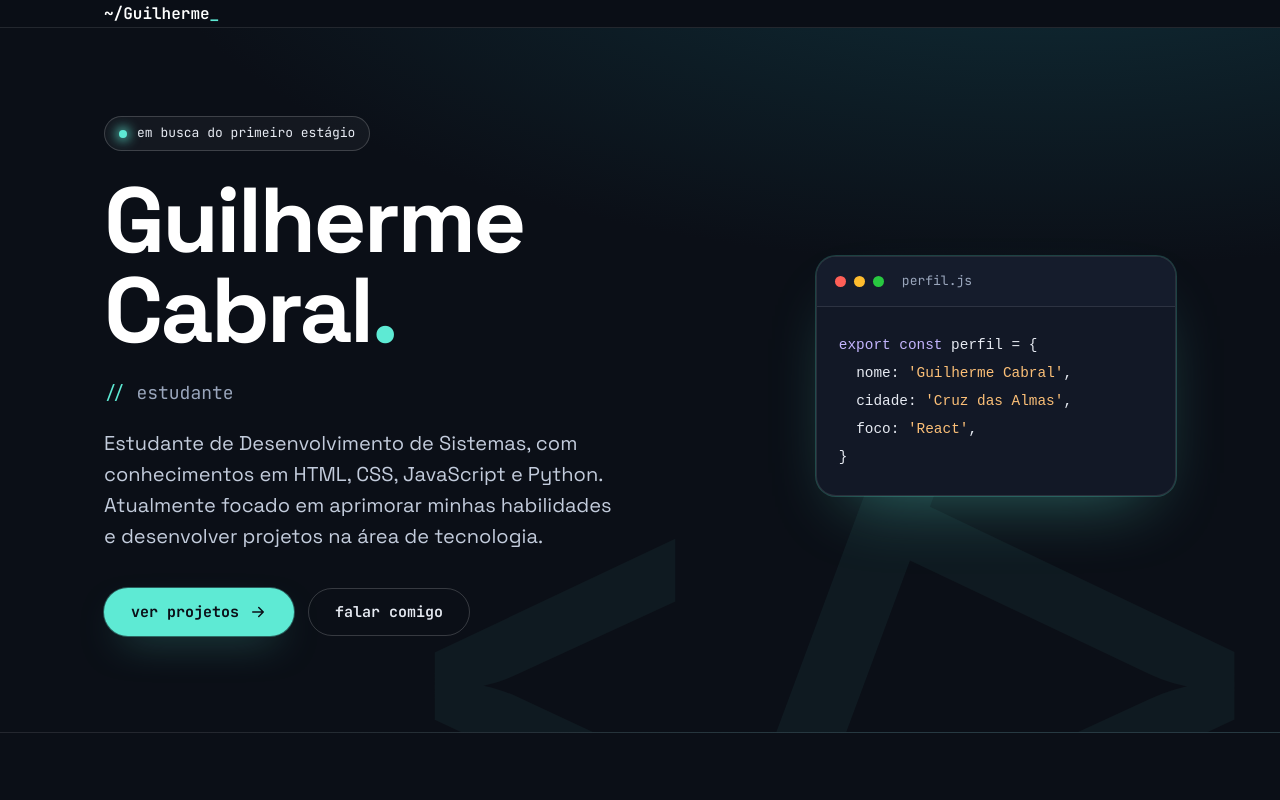
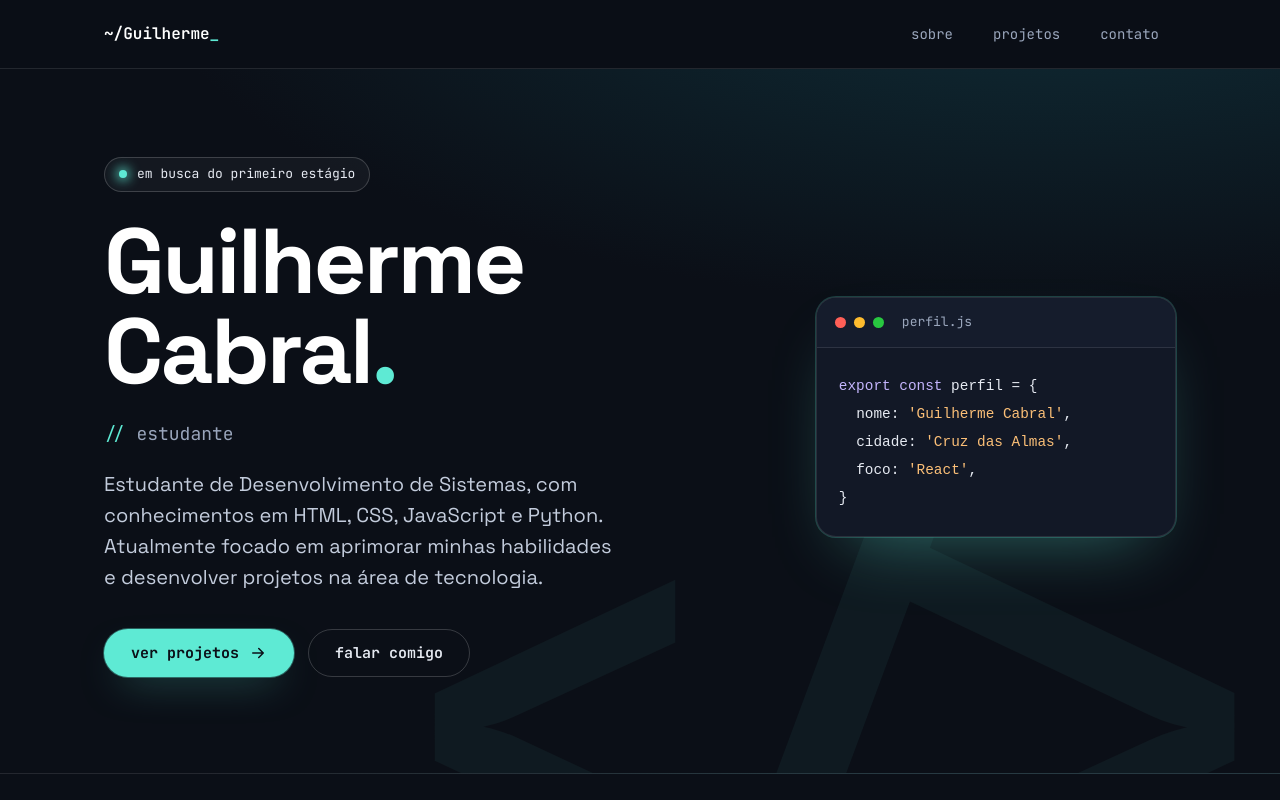
Before and after one commit to GuilhermeSSCabral/GuilhermeCabral_Portfolio, a React (Vite) app in the folder portfolio/: page / in a window 1280 px wide. Shown: the top 800 px of the page. Built offline with nearby package versions, Linux system fonts and the light colour scheme.

Commit message:
change1.7

```diff
--- a/portfolio/src/components/Header/Header.jsx
+++ b/portfolio/src/components/Header/Header.jsx
@@ -1,11 +1,42 @@
-function Header({usuario}){
-    return(
+import { useState } from 'react'
+import Icone from '../Icone/Icone.jsx'
+
+function Header({ usuario }) {
+  const [menuAberto, setMenuAberto] = useState(false)
+
+  function fecharMenu() {
+    setMenuAberto(false)
+  }
+
+  return (
     <header className="cabecalho">
-            <div className="container cabecalho_linha">
+      <div className="container cabecalho__linha">
         <a className="logo" href="#topo">
           ~/{usuario}
           <span>_</span>
         </a>
+
+        <button
+          type="button"
+          className="menu-botao"
+          onClick={() => setMenuAberto(!menuAberto)}
+          aria-expanded={menuAberto}
+          aria-label={menuAberto ? 'Fechar menu' : 'Abrir menu'}
+        >
+          <Icone nome={menuAberto ? 'fechar' : 'menu'} />
+        </button>
+
+        <nav className={menuAberto ? 'menu menu--aberto' : 'menu'}>
+          <a className="menu__link" href="#sobre" onClick={fecharMenu}>
+            sobre
+          </a>
+          <a className="menu__link" href="#projetos" onClick={fecharMenu}>
+            projetos
+          </a>
+          <a className="menu__link" href="#contato" onClick={fecharMenu}>
+            contato
+          </a>
+        </nav>
       </div>
     </header>
   )
```
Also changed, not shown: portfolio/src/App.jsx (line endings or trailing spaces). Lines whose indentation alone changed are shown as unchanged.
